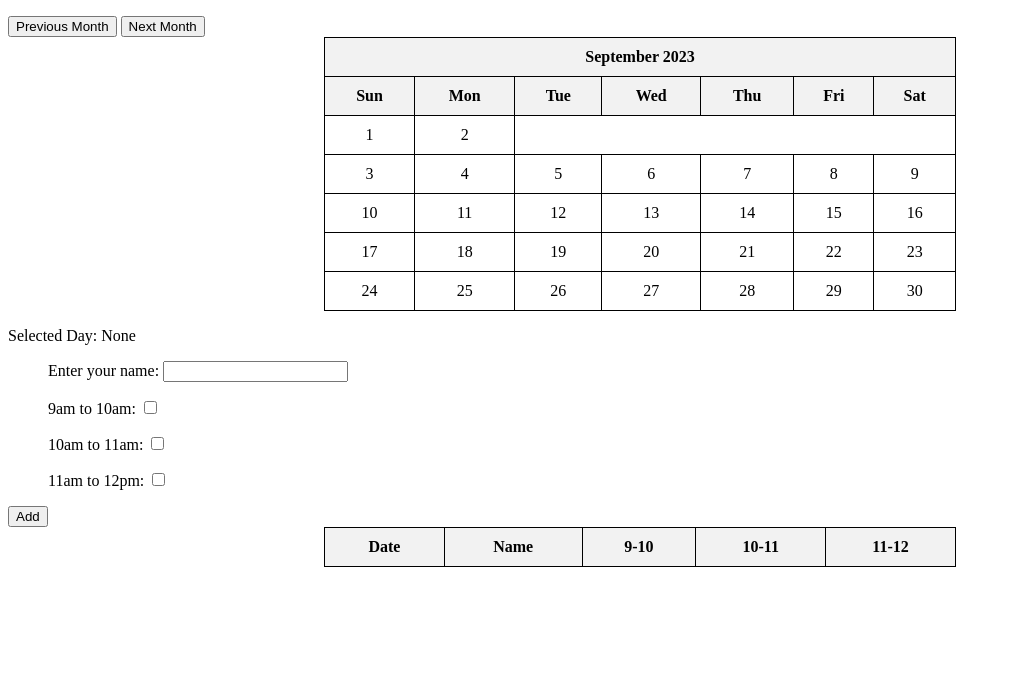
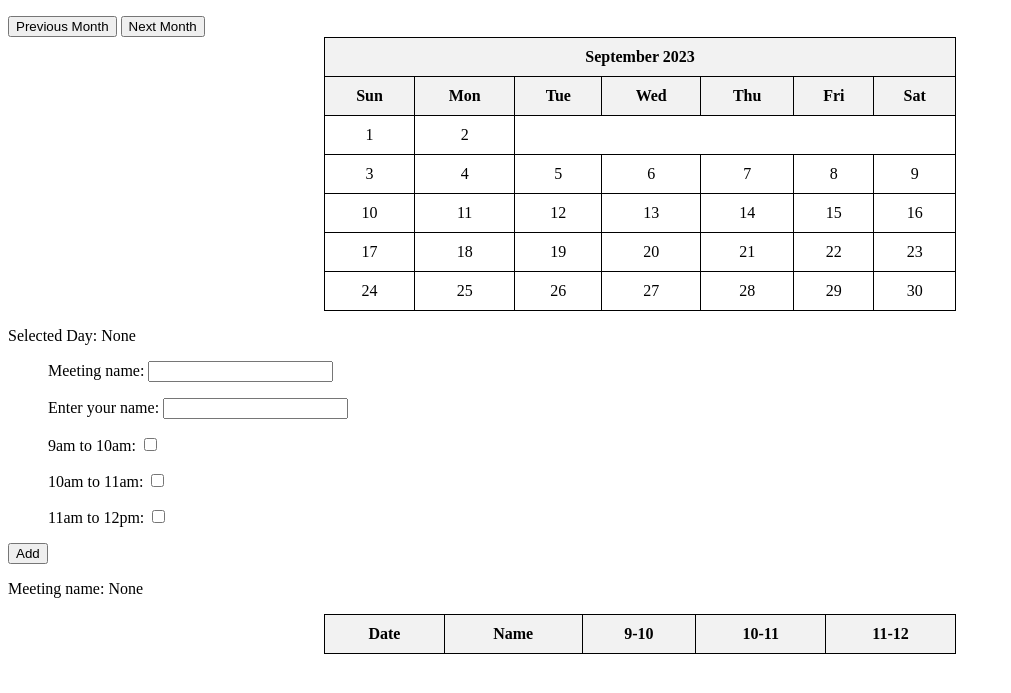
Before and after one commit to digitalbuiltenvironment/whenisgood, a plain HTML site: page index.html in a window 1280 px wide. Shown: the part 105-798 px from the top of the page, without its empty margins (0-1011 px from the left). Drawn offline with Linux system fonts and the light colour scheme.

Commit message:
feat: attempt at adding meeting name

```diff
--- a/index.html
+++ b/index.html
@@ -53,6 +53,12 @@
     <p id="selectedDay">Selected Day: None</p>
 
     <div id="calendar"></div>
+    <div id="meeting">
+      <ul>
+        <label for="meetingInput">Meeting name: </label>
+        <input type="text" id="meetingInput" />
+      </ul>
+    </div>
     <div id="name">
       <ul>
         <label for="nameInput">Enter your name: </label>
@@ -102,7 +108,7 @@
     </div>
 
     <button onclick="addData()">Add</button>
-
+    <p id="meetingInput">Meeting name: None</p>
     <table id="outputTable">
       <tr>
         <th>Date</th>
--- a/script.js
+++ b/script.js
@@ -1,6 +1,7 @@
 function addData() {
-  // Get input of user name
+  // Get input of user name and meeting name
   let name = document.getElementById('nameInput').value
+  let meetingName = document.getElementById('meetingInput').value
   // Get input values for specific date
   if (document.getElementById('nineInput').checked) {
     nineInput = document.getElementById('nineInput').value
```
